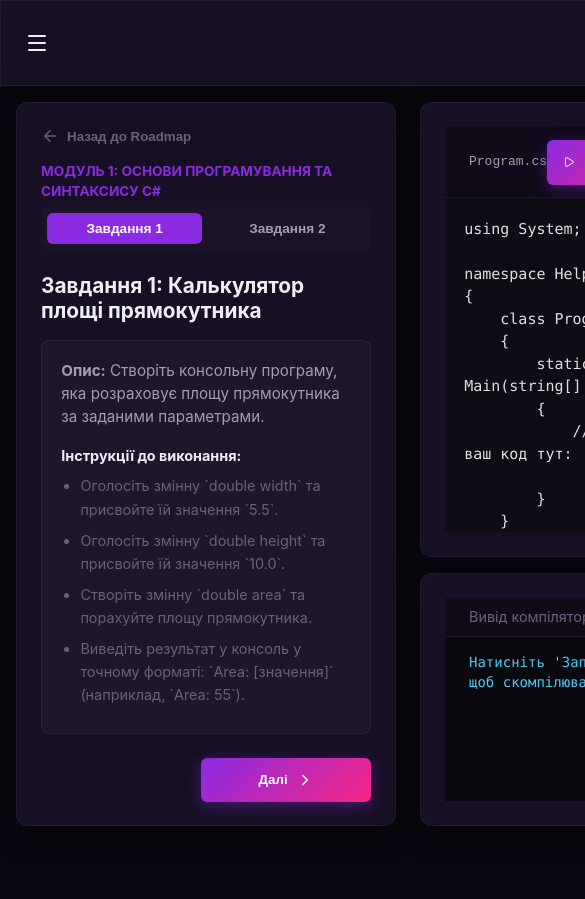
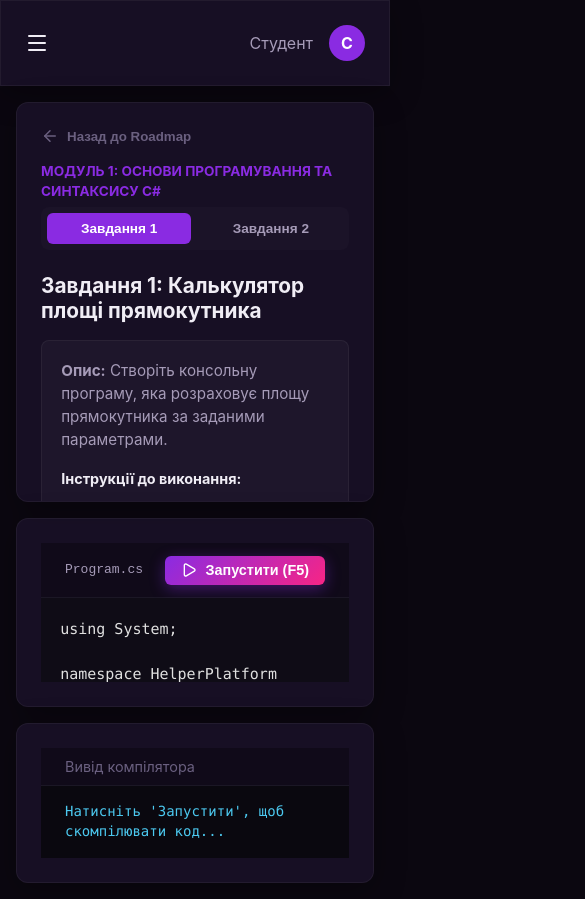
Before and after one commit to ProgramAndiy/Helper-C-, a React (Vite) app: page /student/ide in a window 390 px wide. Shown: the top 899 px of the page, 585 px wide, since content can reach past the window. Before the commit the page ends 844 px from the top, so only its background shows below. Built offline with nearby package versions, Linux system fonts and the light colour scheme; no server answers.

Commit message:
Fix mobile responsive overflow in student IDE, admin tables, admin charts, and teacher editor fields

```diff
--- a/src/index.scss
+++ b/src/index.scss
@@ -259,3 +259,71 @@ a:hover {
     padding: 1.5rem !important;
   }
 }
+
+/* IDE Page Responsive Styles */
+.ide-container {
+  display: flex;
+  gap: 1.5rem;
+  height: calc(100vh - 120px);
+  min-height: 550px;
+}
+
+.ide-left-panel {
+  width: 380px;
+  padding: 1.5rem;
+  display: flex;
+  flex-direction: column;
+  overflow-y: auto;
+}
+
+.ide-right-panel {
+  flex: 1;
+  display: flex;
+  flex-direction: column;
+  gap: 1rem;
+}
+
+@media (max-width: 1024px) {
+  .ide-container {
+    flex-direction: column;
+    height: auto;
+    min-height: auto;
+    gap: 1rem;
+  }
+
+  .ide-left-panel {
+    width: 100% !important;
+    height: 400px;
+  }
+
+  .ide-right-panel {
+    width: 100%;
+    height: 600px;
+  }
+}
+
+/* Admin Dashboard Grid Responsive Styles */
+.admin-grid {
+  display: grid;
+  grid-template-columns: 2fr 1fr;
+  gap: 1.5rem;
+}
+
+@media (max-width: 1024px) {
+  .admin-grid {
+    grid-template-columns: 1fr;
+  }
+}
+
+/* Code Editor Grid in Test Management */
+.code-editor-grid {
+  display: grid;
+  grid-template-columns: 1fr 1fr;
+  gap: 1rem;
+}
+
+@media (max-width: 768px) {
+  .code-editor-grid {
+    grid-template-columns: 1fr;
+  }
+}
--- a/src/pages/admin/AdminDashboard.jsx
+++ b/src/pages/admin/AdminDashboard.jsx
@@ -143,7 +143,7 @@ export default function AdminDashboard() {
       </div>
 
       {/* Main Sections */}
-      <div style={{ display: 'grid', gridTemplateColumns: '2fr 1fr', gap: '1.5rem' }}>
+      <div className="admin-grid">
 
         {/* Progress monitoring (Chart) */}
         <div className="glass-panel" style={{ padding: '2rem' }}>
--- a/src/pages/admin/StudentsManagement.jsx
+++ b/src/pages/admin/StudentsManagement.jsx
@@ -178,7 +178,7 @@ export default function StudentsManagement() {
         </div>
       </div>
 
-      <div className="glass-panel" style={{ overflow: 'hidden' }}>
+      <div className="glass-panel" style={{ overflowX: 'auto' }}>
         <table style={{ width: '100%', borderCollapse: 'collapse', textAlign: 'left' }}>
           <thead>
             <tr style={{ background: 'rgba(0,0,0,0.3)', borderBottom: '1px solid rgba(255,255,255,0.05)' }}>
--- a/src/pages/admin/TestManagement.jsx
+++ b/src/pages/admin/TestManagement.jsx
@@ -716,7 +716,7 @@ export default function TestManagement() {
                       />
                     </div>
 
-                    <div style={{ display: 'grid', gridTemplateColumns: '1fr 1fr', gap: '1rem' }}>
+                    <div className="code-editor-grid">
                       <div>
                         <label className="input-label">Початковий шаблон коду (для редактора)</label>
                         <textarea
--- a/src/pages/student/IdePage.jsx
+++ b/src/pages/student/IdePage.jsx
@@ -223,10 +223,10 @@ export default function IdePage() {
   };
 
   return (
-    <div style={{ display: 'flex', gap: '1.5rem', height: 'calc(100vh - 120px)', minHeight: '550px' }}>
+    <div className="ide-container">
 
       {/* Left panel: Task Description and Navigation */}
-      <div className="glass-panel" style={{ width: '380px', padding: '1.5rem', display: 'flex', flexDirection: 'column', overflowY: 'auto' }}>
+      <div className="glass-panel ide-left-panel">
         <button className="btn" style={{ background: 'transparent', color: 'var(--text-muted)', marginBottom: '1rem', padding: 0, alignSelf: 'flex-start' }} onClick={() => navigate('/student')}>
           <ArrowLeft size={18} /> Назад до Roadmap
         </button>
@@ -333,7 +333,7 @@ export default function IdePage() {
       </div>
 
       {/* Right panel: Editor and Console */}
-      <div style={{ flex: 1, display: 'flex', flexDirection: 'column', gap: '1rem' }}>
+      <div className="ide-right-panel">
 
         {/* Editor Wrapper */}
         <div className="glass-panel" style={{ flex: 2, display: 'flex', flexDirection: 'column', overflow: 'hidden' }}>
```
